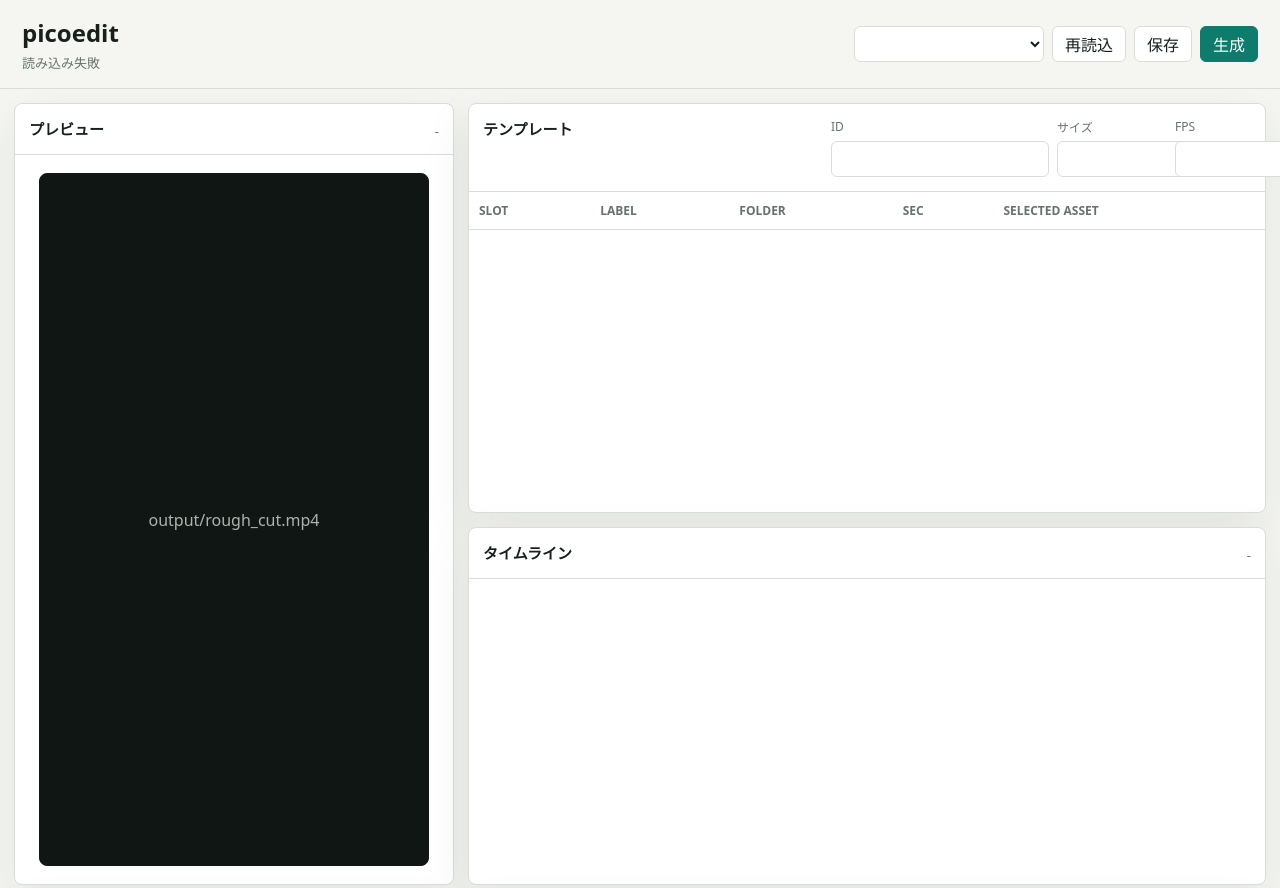
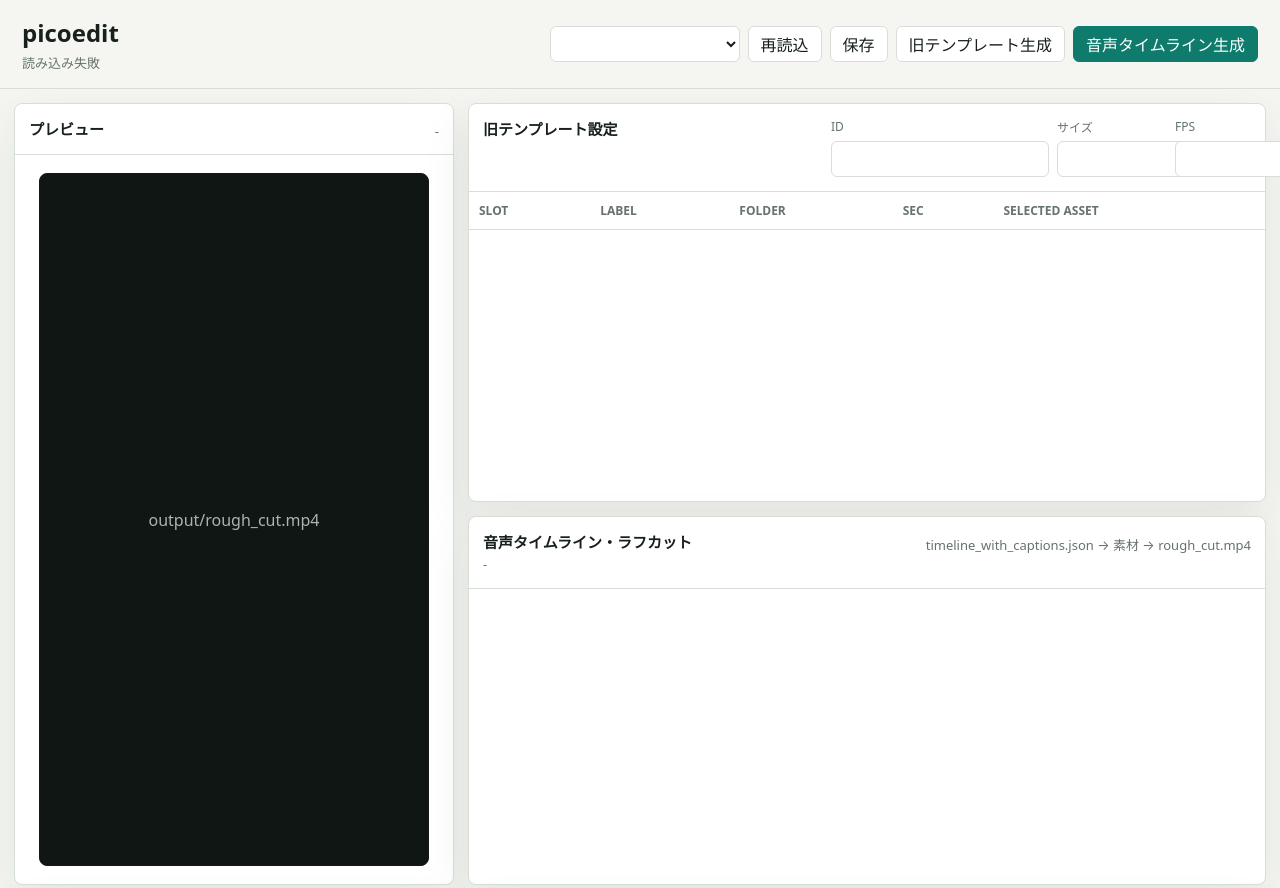
Before and after one commit to kazu326/picoedit, a website: page web/index.html in a window 1280 px wide. Shown: the top 888 px of the page. Drawn offline with Linux system fonts and the light colour scheme; no server answers.

Commit message:
feat: add timeline rough-cut action to UI

```diff
--- a/web/index.html
+++ b/web/index.html
@@ -22,7 +22,8 @@
           <select id="templateSelect" aria-label="テンプレート"></select>
           <button id="reloadButton" type="button" title="再読込">再読込</button>
           <button id="saveButton" type="button" title="テンプレート保存">保存</button>
-          <button id="renderButton" class="primary" type="button" title="ラフカット生成">生成</button>
+          <button id="renderButton" type="button" title="旧テンプレート方式。音声タイムラインは使いません。">旧テンプレート生成</button>
+          <button id="timelineRenderButton" class="primary" type="button" title="音声・字幕タイムラインと役割別素材からラフカットを生成">音声タイムライン生成</button>
         </div>
       </header>
 
@@ -40,7 +41,7 @@
 
         <section class="panel template-panel">
           <div class="panel-head">
-            <h2>テンプレート</h2>
+            <h2>旧テンプレート設定</h2>
             <div class="template-fields">
               <label>
                 ID
@@ -76,8 +77,11 @@
 
         <section class="panel timeline-panel">
           <div class="panel-head">
-            <h2>タイムライン</h2>
-            <span id="timelineMeta">-</span>
+            <div>
+              <h2>音声タイムライン・ラフカット</h2>
+              <span id="timelineMeta">-</span>
+            </div>
+            <span id="timelinePipelineMeta">timeline_with_captions.json → 素材 → rough_cut.mp4</span>
           </div>
           <div id="timelineRows" class="timeline-rows"></div>
         </section>
```
